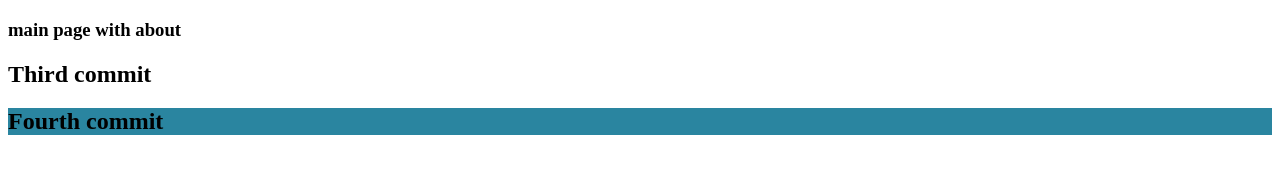
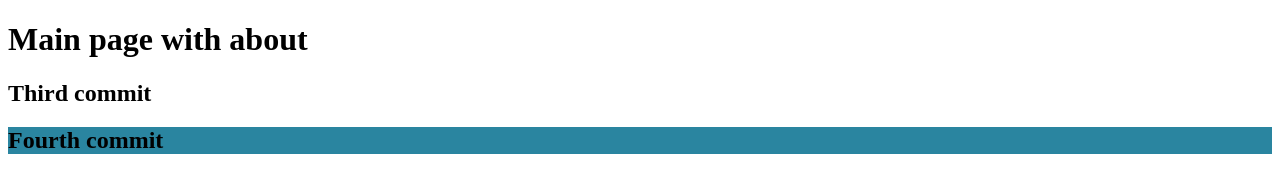
Before and after one commit to a-ulianych/Homework, a plain HTML site: page index.html in a window 1280 px wide. Drawn offline with Linux system fonts and the light colour scheme.

Commit message:
refactor h3>h1

```diff
--- a/index.html
+++ b/index.html
@@ -16,7 +16,7 @@
     </style>
 </head>
 <body>
-    <h3>main page with about</h3>
+    <h1>Main page with about</h1>
     <div class="third">
         <h2>Third commit</h2>
     </div>
```
